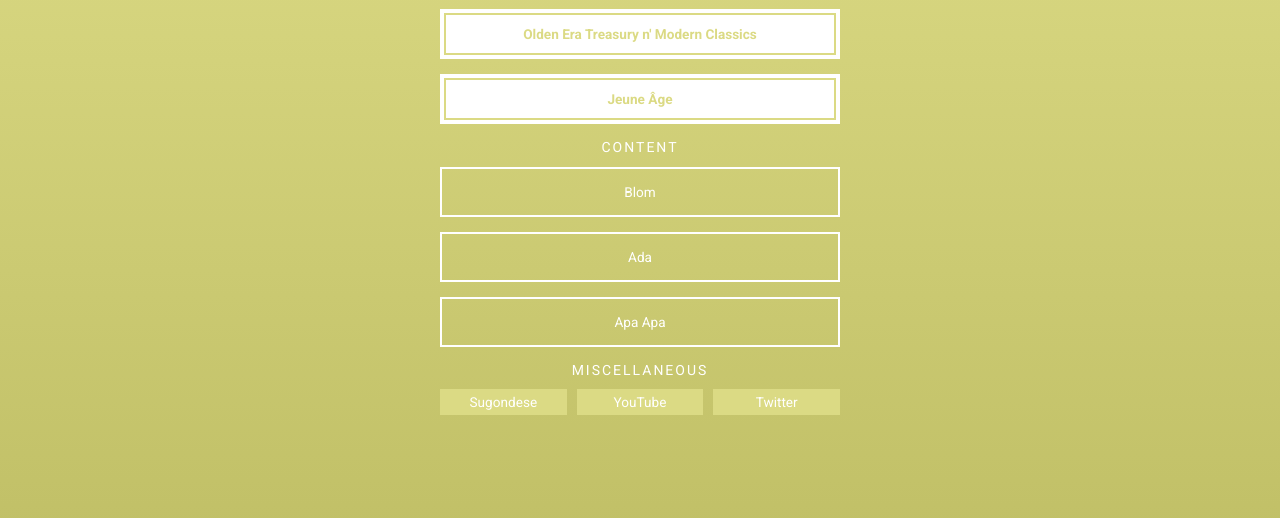
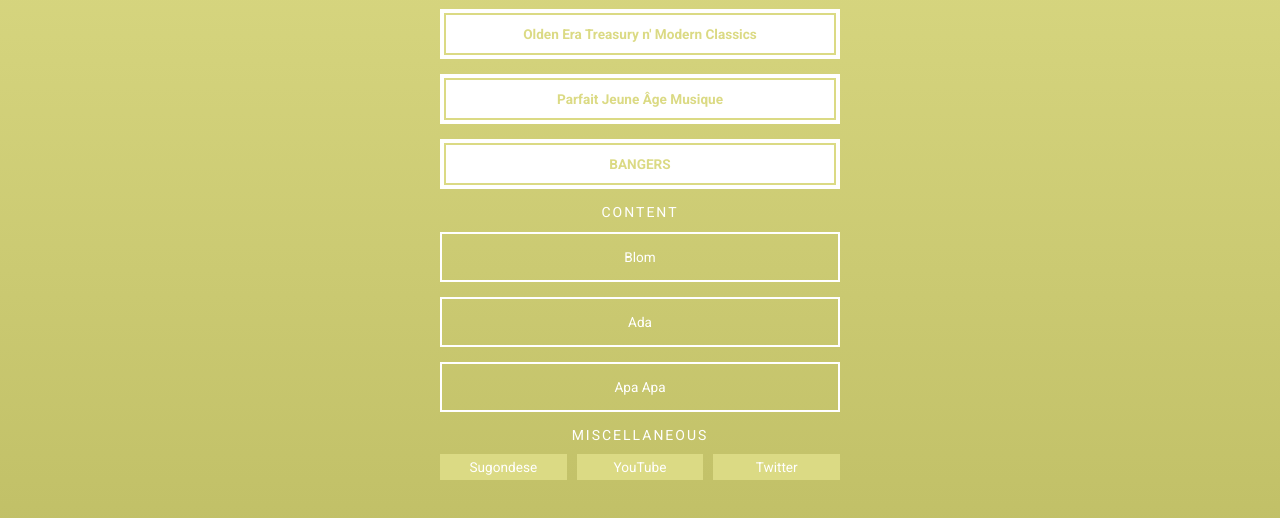
Before and after one commit to MJ-Ari/MJ-Ari.github.io, a website: page index.html in a window 1280 px wide. Shown: the part 166-684 px from the top of the page. Drawn offline with Linux system fonts and the light colour scheme.

Commit message:
Update index.html

```diff
--- a/index.html
+++ b/index.html
@@ -15,7 +15,8 @@
         <!-- Featured -->
         <h2>Spotify Playlists</h2>
         <a class="featured" href="https://open.spotify.com/playlist/1nBNhtPLfz0Uz2WKt9RzXr?si=271ba808114146dd">Olden Era Treasury n' Modern Classics</a>
-        <a class="featured" href="https://open.spotify.com/playlist/3eGUMzoUBIWBQDxsKD6Tla?si=3758efda161b4d35">Jeune Âge</a>
+        <a class="featured" href="https://open.spotify.com/playlist/3eGUMzoUBIWBQDxsKD6Tla?si=3758efda161b4d35">Parfait Jeune Âge Musique</a>
+        <a class="featured" href="https://open.spotify.com/playlist/5FAHMMCWnh8XYkncHVou2e?si=1cd3f9e5bd1c4aad">BANGERS</a>
 
         <!-- Popular Content -->
         <h2>Content</h2>
```
